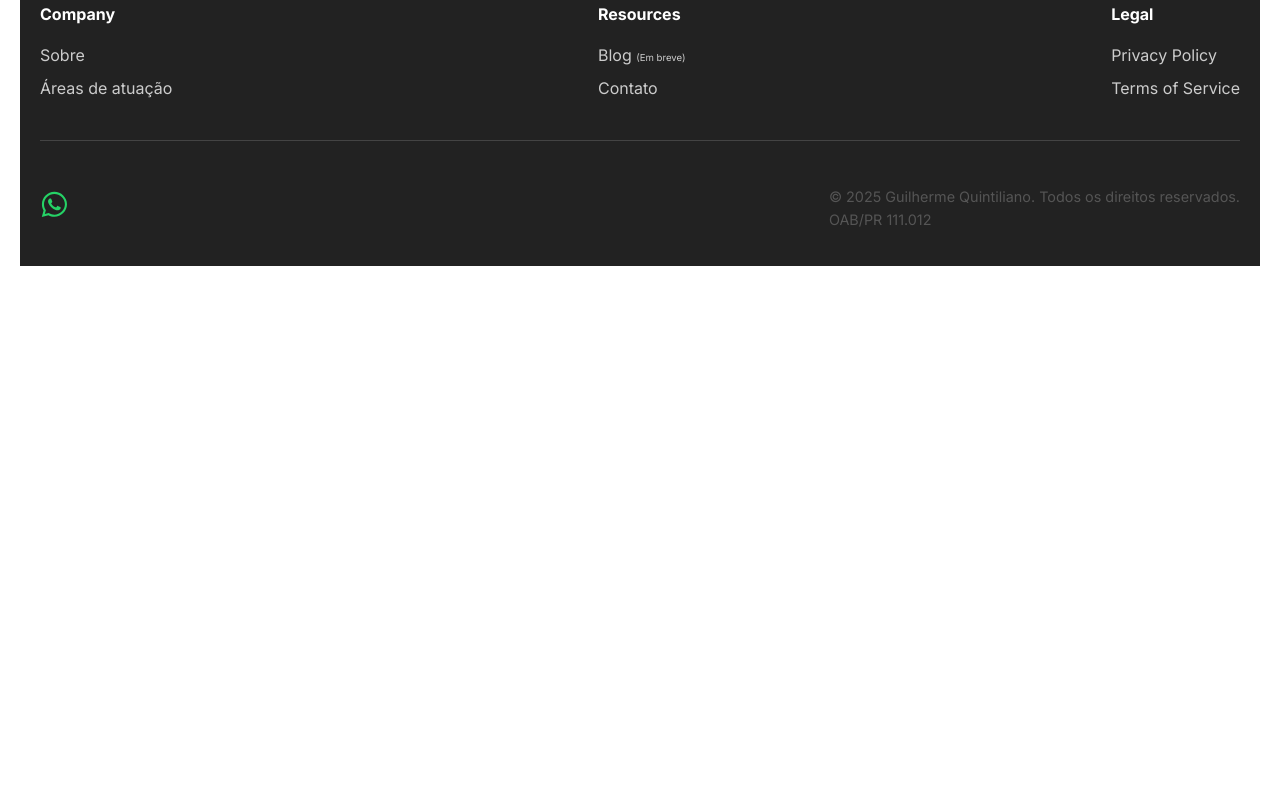
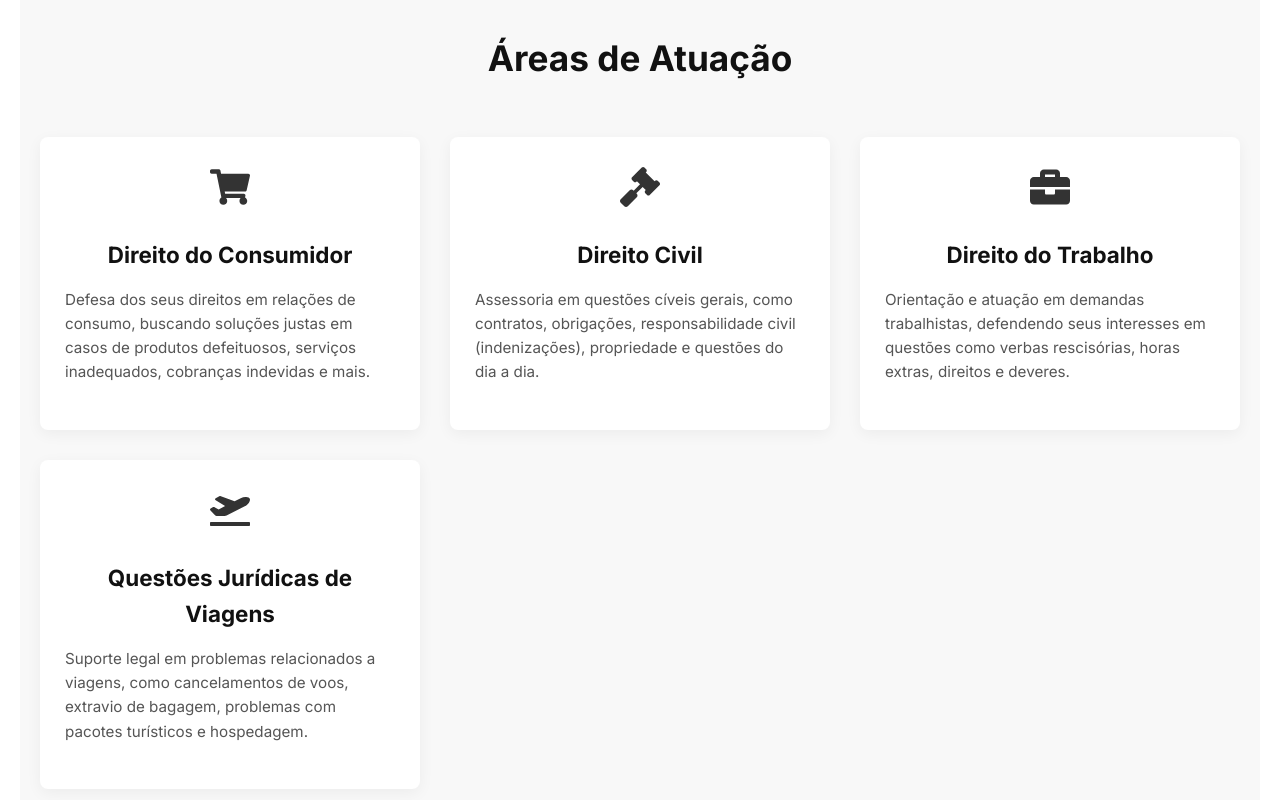
Before and after one commit to JuniorMira0/legal-website, a React (Create React App) app: page / in a window 1280 px wide. Shown: the part 1160-1960 px from the top of the page. Before the commit the page ends 1426 px from the top, so only its background shows below. Built offline with nearby package versions, Linux system fonts and the light colour scheme.

Commit message:
feat: add AreasOfPractice component with styling and integrate into App

```diff
--- a/src/App.js
+++ b/src/App.js
@@ -3,6 +3,7 @@ import Header from './components/Header';
 import About from './components/About';
 import FeatureSection1 from './components/FeatureSection1';
 import Footer from './components/Footer';
+import AreasOfPractice from './components/AreasOfPractice';
 
 function App() {
   return (
@@ -11,6 +12,7 @@ function App() {
       <main>
         <About />
         <FeatureSection1 />
+        <AreasOfPractice />
       </main>
       <Footer />
     </div>
--- /dev/null
+++ b/src/components/AreasOfPractice.css
@@ -0,0 +1,72 @@
+.practice-areas-section {
+  padding: 60px 0;
+  background-color: #f8f8f8;
+}
+
+.section-title {
+  text-align: center;
+  font-size: 2.2rem;
+  color: #111;
+  margin-bottom: 50px;
+}
+
+.practice-areas-grid {
+  display: grid;
+  grid-template-columns: repeat(auto-fit, minmax(280px, 1fr));
+  gap: 30px;
+}
+
+.practice-area-card {
+  background-color: #ffffff;
+  padding: 30px 25px;
+  border-radius: 8px;
+  text-align: center;
+  box-shadow: 0 4px 15px rgba(0, 0, 0, 0.05);
+  transition: transform 0.2s ease-in-out, box-shadow 0.2s ease-in-out;
+}
+
+.practice-area-card:hover {
+  transform: translateY(-5px);
+  box-shadow: 0 8px 20px rgba(0, 0, 0, 0.08);
+}
+
+.card-icon {
+  margin-bottom: 20px;
+  color: #333;
+}
+
+.card-title {
+  font-size: 1.4rem;
+  color: #111;
+  margin-bottom: 15px;
+}
+
+.card-description {
+  font-size: 0.95rem;
+  color: #555;
+  line-height: 1.6;
+  text-align: left;
+}
+
+@media (max-width: 768px) {
+  .section-title {
+    font-size: 2rem;
+    margin-bottom: 40px;
+  }
+
+  .practice-areas-grid {
+    gap: 25px;
+  }
+
+  .practice-area-card {
+    padding: 25px 20px;
+  }
+
+  .card-title {
+    font-size: 1.3rem;
+  }
+
+  .card-description {
+    font-size: 0.9rem;
+  }
+}
--- /dev/null
+++ b/src/components/AreasOfPractice.js
@@ -0,0 +1,64 @@
+import React from 'react';
+import './AreasOfPractice.css';
+import {
+  FaShoppingCart,
+  FaGavel,
+  FaBriefcase,
+  FaPlaneDeparture,
+} from 'react-icons/fa';
+
+const practiceAreas = [
+  {
+    id: 'consumidor',
+    icon: <FaShoppingCart size={40} />,
+    title: 'Direito do Consumidor',
+    description:
+      'Defesa dos seus direitos em relações de consumo, buscando soluções justas em casos de produtos defeituosos, serviços inadequados, cobranças indevidas e mais.',
+  },
+  {
+    id: 'civil',
+    icon: <FaGavel size={40} />,
+    title: 'Direito Civil',
+    description:
+      'Assessoria em questões cíveis gerais, como contratos, obrigações, responsabilidade civil (indenizações), propriedade e questões do dia a dia.',
+  },
+  {
+    id: 'trabalho',
+    icon: <FaBriefcase size={40} />,
+    title: 'Direito do Trabalho',
+    description:
+      'Orientação e atuação em demandas trabalhistas, defendendo seus interesses em questões como verbas rescisórias, horas extras, direitos e deveres.',
+  },
+  {
+    id: 'viagens',
+    icon: <FaPlaneDeparture size={40} />,
+    title: 'Questões Jurídicas de Viagens',
+    description:
+      'Suporte legal em problemas relacionados a viagens, como cancelamentos de voos, extravio de bagagem, problemas com pacotes turísticos e hospedagem.',
+  },
+];
+
+function AreasOfPractice() {
+  return (
+    <section
+      id="servicos"
+      className="practice-areas-section section section-gray"
+    >
+      {' '}
+      <div className="container">
+        <h2 className="section-title">Áreas de Atuação</h2>
+        <div className="practice-areas-grid">
+          {practiceAreas.map((area) => (
+            <div key={area.id} className="practice-area-card">
+              <div className="card-icon">{area.icon}</div>
+              <h3 className="card-title">{area.title}</h3>
+              <p className="card-description">{area.description}</p>
+            </div>
+          ))}
+        </div>
+      </div>
+    </section>
+  );
+}
+
+export default AreasOfPractice;
```
